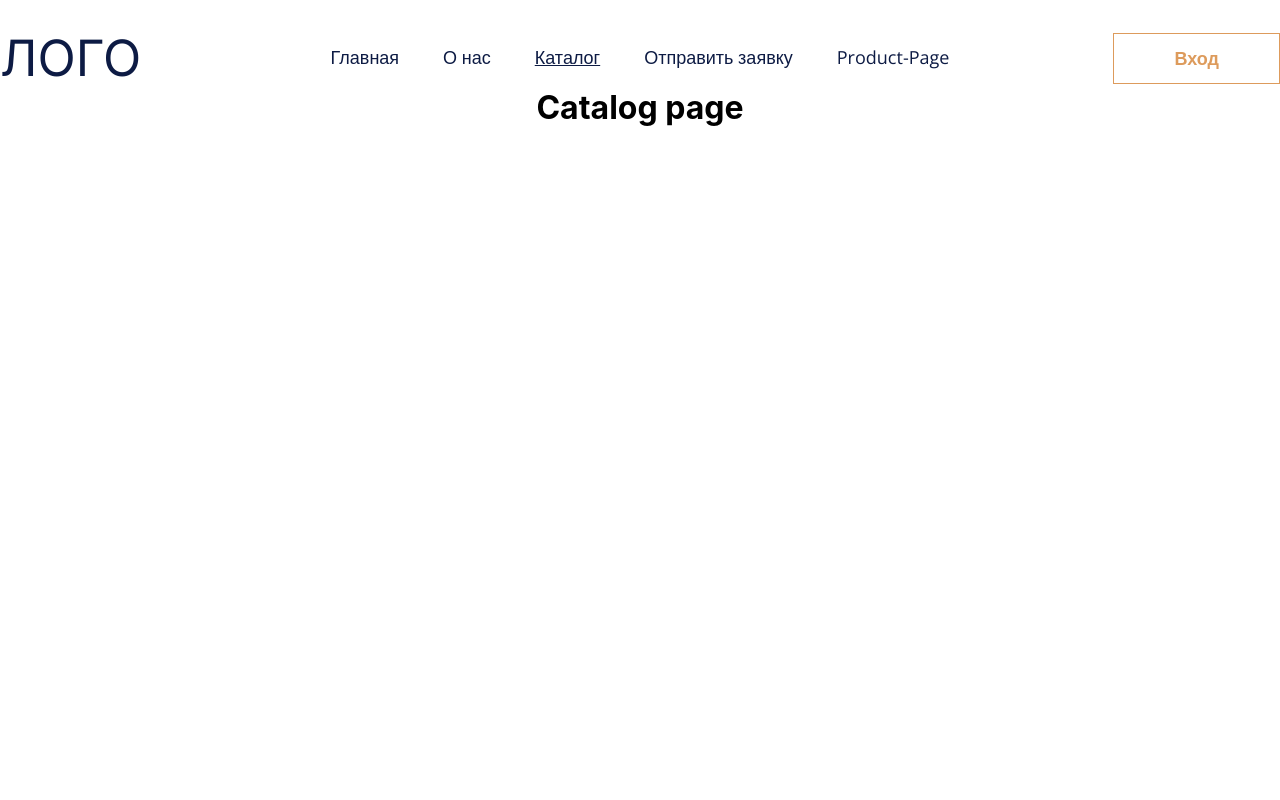
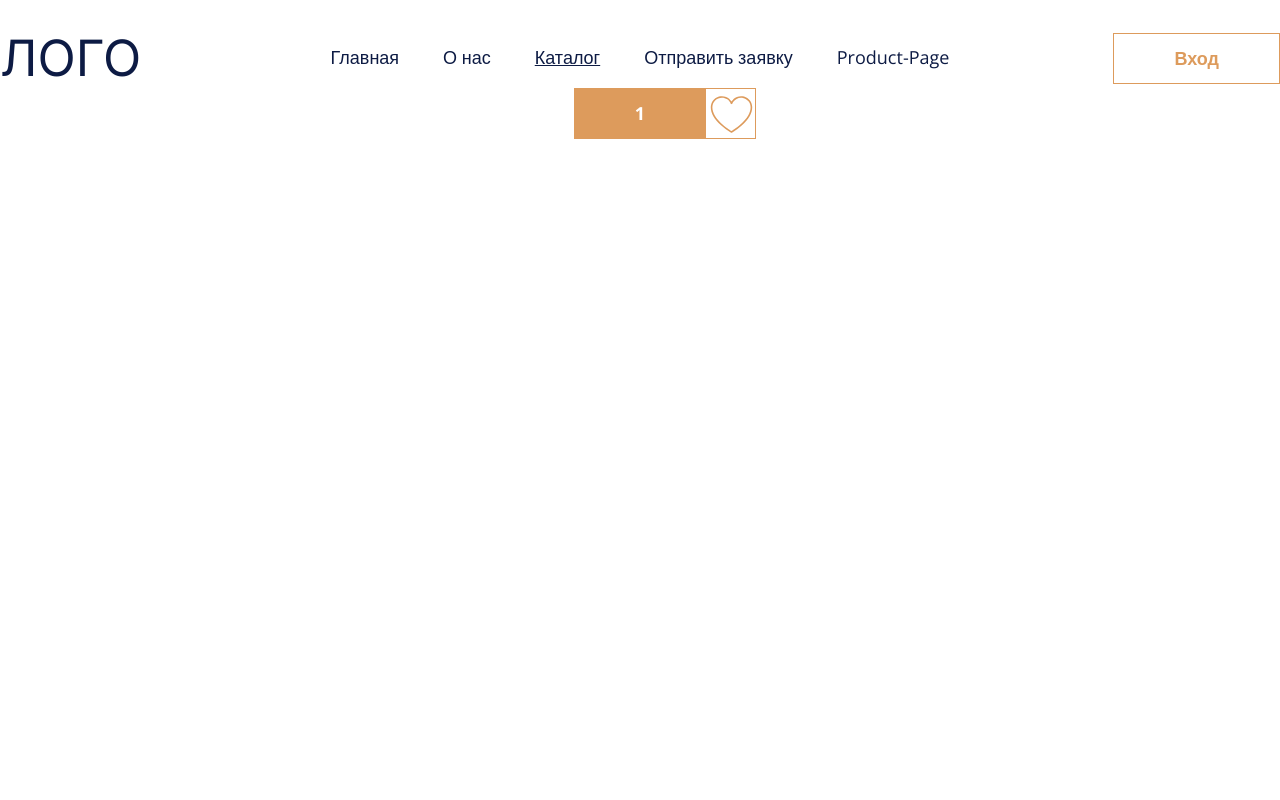
Before and after one commit to antaliadom-team/frontend, a React (Create React App) app: page /catalog in a window 1280 px wide. Shown: the top 800 px of the page. Built offline with nearby package versions, Linux system fonts and the light colour scheme.

Commit message:
сделал кнопку с лайком

```diff
--- a/src/components/ui/buttons/button-with-like.js
+++ /dev/null
@@ -1,11 +0,0 @@
-import React from "react";
-
-const ButtonWithLike = () => {
-  return (
-    <div>
-
-    </div>
-  );
-};
-
-export default ButtonWithLike;
--- /dev/null
+++ b/src/components/ui/buttons/button-with-like/button-with-like.js
@@ -0,0 +1,20 @@
+import React from "react";
+import styles from "./button-with-like.module.css";
+import { Like } from "../../icons";
+import { Button } from "../index";
+
+const ButtonWithLike = ({ inactive = false, children }) => {
+
+  return (
+    <div className={styles.block} data-disabled={inactive}>
+      <Button inactive={inactive}>
+        {children}
+        <div className={styles.like} >
+          <Like isAvailable={inactive}/>
+        </div>
+      </Button>
+    </div>
+  );
+};
+
+export default ButtonWithLike;
--- /dev/null
+++ b/src/components/ui/buttons/button-with-like/button-with-like.module.css
@@ -0,0 +1,33 @@
+:root {
+    --button-color-default: #dd9b5c;
+    --button-color-hover: #db812a;
+    --button-color-active: #be6d20;
+    --button-color-inactive: #e9e9e9;
+}
+
+.like {
+    position: absolute;
+    top: -1px;
+    right: -51px;
+    width: 51px;
+    max-height: 51px;
+    border: 1px solid var(--button-color-default);
+    transition: border-color 0.3s ease;
+}
+
+.block {
+    border: none;
+    outline: none;
+}
+
+.block:hover .like {
+    border-color: var(--button-color-hover);
+}
+
+.block:active .like {
+    border-color: var(--button-color-active);
+}
+
+.block[data-disabled="true"] .like {
+    border-color: var(--button-color-inactive);
+}
--- a/src/components/ui/buttons/button.module.css
+++ b/src/components/ui/buttons/button/button.module.css
@@ -6,6 +6,7 @@
 }
 
 .button {
+    position: relative;
     z-index: 1;
     padding: 12px 60px;
     font-family: "Open Sans", sans-serif;
--- a/src/components/ui/buttons/index.js
+++ b/src/components/ui/buttons/index.js
@@ -1,4 +1,4 @@
-import Button from "./button";
-import ButtonWithLike from "./button-with-like";
+import Button from "./button/button";
+import ButtonWithLike from "./button-with-like/button-with-like";
 
 export { Button, ButtonWithLike };
--- a/src/components/ui/icons/icons.module.css
+++ b/src/components/ui/icons/icons.module.css
@@ -29,3 +29,16 @@
 .instagram:hover path {
     fill: #e4405f;
 }
+
+.like path {
+    fill: #dd9b5c;
+    transition: var(--icon-animate);
+}
+
+.like:hover path {
+    fill: #db812a;
+}
+
+.disabled path {
+    fill: #e9e9e9;
+}
--- a/src/components/ui/icons/index.js
+++ b/src/components/ui/icons/index.js
@@ -5,5 +5,6 @@ import Wifi from "./wifi";
 import Parking from "./parking";
 import Ac from "./ac";
 import Wash from "./wash";
+import Like from "./like";
 
-export { Instagram, Telegram, Vkontakte, Wifi, Parking, Ac, Wash };
+export { Instagram, Telegram, Vkontakte, Wifi, Parking, Ac, Wash, Like };
--- /dev/null
+++ b/src/components/ui/icons/like.js
@@ -0,0 +1,31 @@
+import React, { useEffect, useState } from "react";
+import styles from "./icons.module.css";
+
+const Like = ({isAvailable}) => {
+  const [liked, setLiked] = useState(false)
+
+
+
+  useEffect(() => {
+    const pathColor = document.getElementById("like")
+    if(isAvailable) {
+      pathColor.classList.remove(styles.like)
+      pathColor.classList.add(styles.disabled)
+    } else {
+      pathColor.classList.remove(styles.disabled)
+      pathColor.classList.add(styles.like)
+    }
+  }, [isAvailable])
+
+  return (
+    <svg id={"like"} width="51" height="51" viewBox="0 0 60 60" fill="none" xmlns="http://www.w3.org/2000/svg" onClick={() => setLiked(prev => !prev)}>
+      <path d="M30 51.5626C29.8372 51.5572 29.6774 51.5173 29.5313 51.4454C25.2969 48.9494 21.317 46.0449 17.6484 42.7735C9.67969 35.5782 5.62501 28.4532 5.62501 21.5626C5.62215 18.6919 6.56057 15.8994 8.29646 13.613C10.0324 11.3266 12.47 9.67234 15.2359 8.90374C18.0018 8.13514 20.9435 8.29455 23.6101 9.35756C26.2768 10.4206 28.5214 12.3285 30 14.7892C31.4787 12.3285 33.7232 10.4206 36.3899 9.35756C39.0566 8.29455 41.9982 8.13514 44.7641 8.90374C47.53 9.67234 49.9676 11.3266 51.7035 13.613C53.4394 15.8994 54.3779 18.6919 54.375 21.5626C54.375 28.4532 50.3203 35.5782 42.3516 42.7735C38.683 46.0449 34.7031 48.9494 30.4688 51.4454C30.3226 51.5173 30.1628 51.5572 30 51.5626V51.5626ZM18.75 10.3126C15.7663 10.3126 12.9048 11.4979 10.7951 13.6077C8.68527 15.7174 7.50001 18.5789 7.50001 21.5626C7.50001 35.5548 26.7656 47.6017 30 49.547C33.2344 47.6017 52.5 35.5548 52.5 21.5626C52.5011 18.9619 51.6011 16.4411 49.9531 14.4292C48.3051 12.4172 46.0109 11.0384 43.4609 10.5273C40.9109 10.0162 38.2626 10.4044 35.9665 11.6258C33.6704 12.8472 31.8685 14.8264 30.8672 17.2267C30.7966 17.3986 30.6764 17.5457 30.522 17.6492C30.3676 17.7527 30.1859 17.8079 30 17.8079C29.8141 17.8079 29.6324 17.7527 29.478 17.6492C29.3236 17.5457 29.2035 17.3986 29.1328 17.2267C28.2773 15.1785 26.835 13.4291 24.9875 12.1988C23.1399 10.9685 20.9697 10.3122 18.75 10.3126V10.3126Z" fill="#dd9b5c"/>
+      {liked && <path d="M55.3125 21.5625C55.3125 28.7344 51.1641 36.0937 42.9844 43.4531C39.2701 46.7922 35.2258 49.7449 30.9141 52.2656C30.634 52.4195 30.3196 52.5002 30 52.5002C29.6804 52.5002 29.366 52.4195 29.0859 52.2656C28.0781 51.7031 4.6875 38.4141 4.6875 21.5625C4.6875 18.611 5.61615 15.7344 7.34191 13.34C9.06766 10.9457 11.503 9.15498 14.303 8.22164C17.1031 7.2883 20.1258 7.25962 22.943 8.13965C25.7602 9.01969 28.2291 10.7638 30 13.125C31.7709 10.7638 34.2398 9.01969 37.057 8.13965C39.8742 7.25962 42.8969 7.2883 45.697 8.22164C48.497 9.15498 50.9323 10.9457 52.6581 13.34C54.3838 15.7344 55.3125 18.611 55.3125 21.5625Z" fill="#dd9b5c"/>}
+
+    </svg>
+
+
+  );
+};
+
+export default Like;
--- a/src/pages/catalog/catalog.js
+++ b/src/pages/catalog/catalog.js
@@ -1,7 +1,8 @@
 import styles from "./catalog.module.css";
+import { ButtonWithLike } from "../../components/ui/buttons";
 
 const Catalog = () => {
-    return <h1 className={styles.title}>Catalog page</h1>;
+    return <ButtonWithLike>1</ButtonWithLike>;
 };
 
 export default Catalog;
```
Also changed, not shown: src/components/ui/buttons/button/button.js (renamed from src/components/ui/buttons/button.js).
